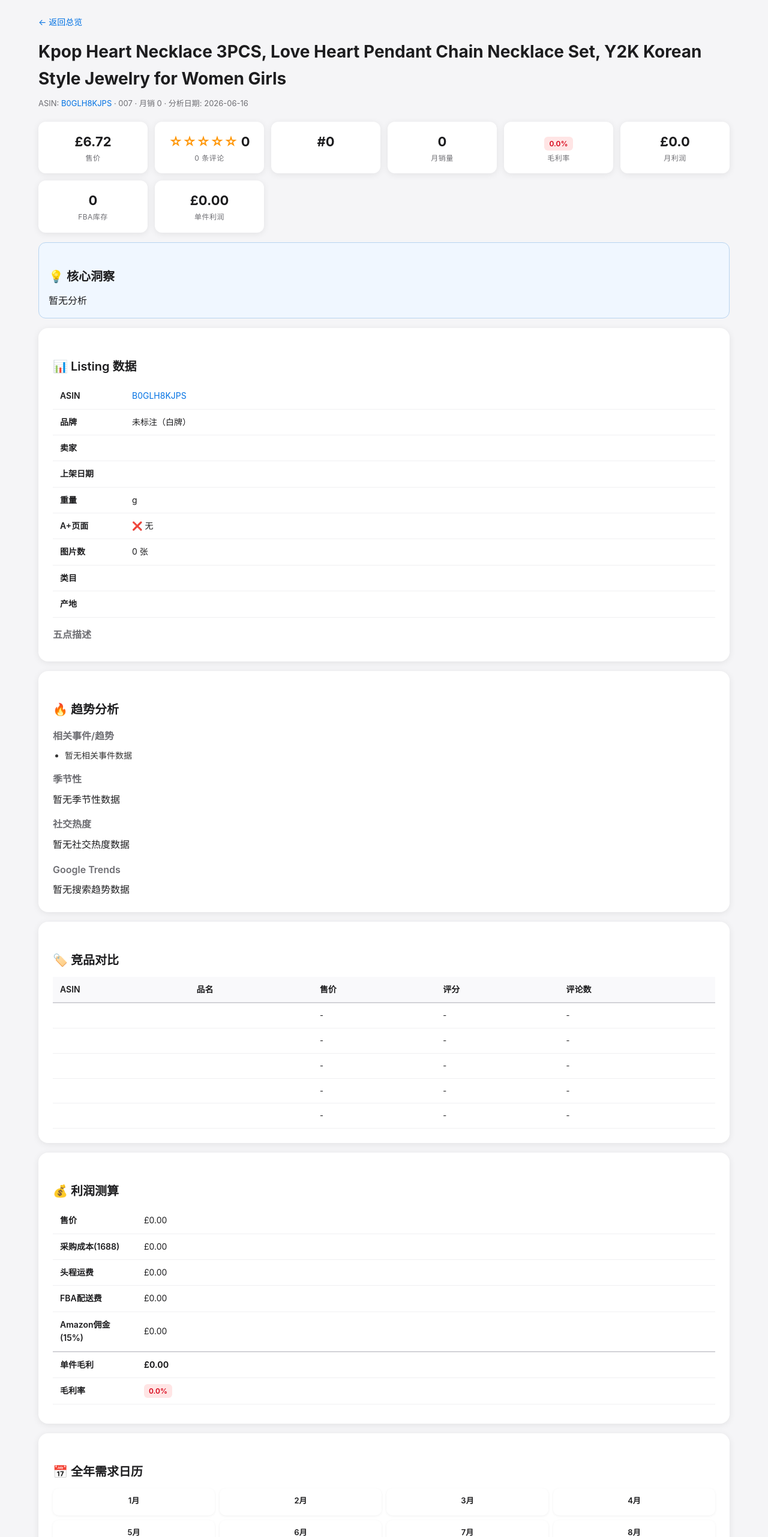
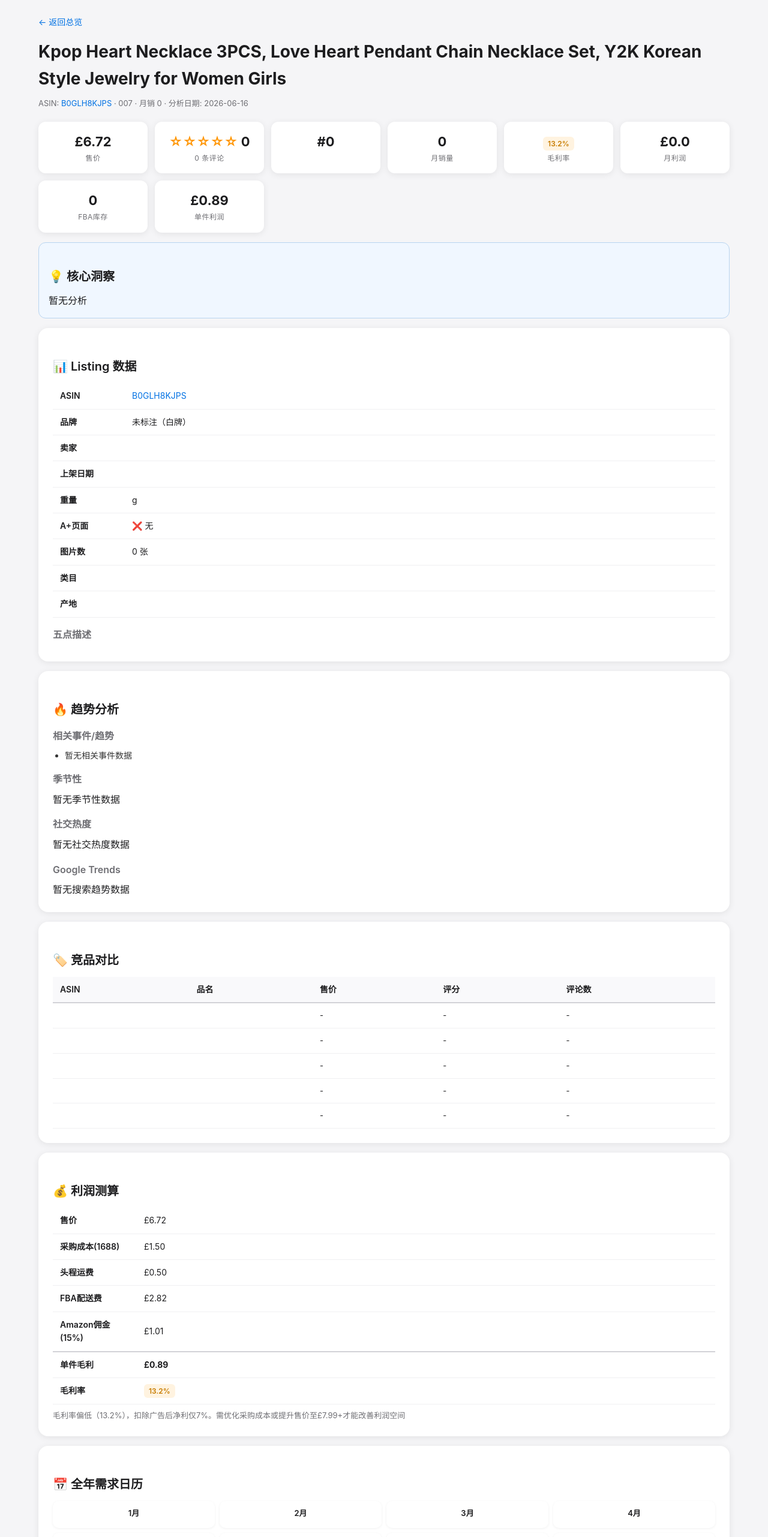
Before and after one commit to liyuhong168/product-analysis, a plain HTML site: page B0GLH8KJPS.html in a window 1280 px wide. Shown: the top 2563 px of the page at 60% size. Drawn offline with Linux system fonts and the light colour scheme.

Commit message:
修复中文字段映射: 利润/日历/五点/趋势 (2026-06-16)

```diff
--- a/B0GLH8KJPS.html
+++ b/B0GLH8KJPS.html
@@ -65,10 +65,10 @@ a:hover { text-decoration: underline; }
       <div class="metric"><div class="value"><span class="stars">☆☆☆☆☆</span> 0</div><div class="label">0 条评论</div></div>
       <div class="metric"><div class="value">#0</div><div class="label"></div></div>
       <div class="metric"><div class="value">0</div><div class="label">月销量</div></div>
-      <div class="metric"><div class="value"><span class="badge badge-red">0.0%</span></div><div class="label">毛利率</div></div>
+      <div class="metric"><div class="value"><span class="badge badge-orange">13.2%</span></div><div class="label">毛利率</div></div>
       <div class="metric"><div class="value">£0.0</div><div class="label">月利润</div></div>
       <div class="metric"><div class="value">0</div><div class="label">FBA库存</div></div>
-      <div class="metric"><div class="value">£0.00</div><div class="label">单件利润</div></div>
+      <div class="metric"><div class="value">£0.89</div><div class="label">单件利润</div></div>
     </div>
   <div class="insight-box"><h2>💡 核心洞察</h2><p>暂无分析</p></div>
 
@@ -143,15 +143,15 @@ a:hover { text-decoration: underline; }
     <div class="card">
       <h2>💰 利润测算</h2>
       <table>
-        <tr><td style="width:140px;font-weight:600">售价</td><td>£0.00</td></tr>
-        <tr><td style="font-weight:600">采购成本(1688)</td><td>£0.00</td></tr>
-        <tr><td style="font-weight:600">头程运费</td><td>£0.00</td></tr>
-        <tr><td style="font-weight:600">FBA配送费</td><td>£0.00</td></tr>
-        <tr><td style="font-weight:600">Amazon佣金(15%)</td><td>£0.00</td></tr>
-        <tr style="border-top:2px solid var(--border)"><td style="font-weight:700">单件毛利</td><td style="font-weight:700">£0.00</td></tr>
-        <tr><td style="font-weight:700">毛利率</td><td><span class="badge badge-red">0.0%</span></td></tr>
+        <tr><td style="width:140px;font-weight:600">售价</td><td>£6.72</td></tr>
+        <tr><td style="font-weight:600">采购成本(1688)</td><td>£1.50</td></tr>
+        <tr><td style="font-weight:600">头程运费</td><td>£0.50</td></tr>
+        <tr><td style="font-weight:600">FBA配送费</td><td>£2.82</td></tr>
+        <tr><td style="font-weight:600">Amazon佣金(15%)</td><td>£1.01</td></tr>
+        <tr style="border-top:2px solid var(--border)"><td style="font-weight:700">单件毛利</td><td style="font-weight:700">£0.89</td></tr>
+        <tr><td style="font-weight:700">毛利率</td><td><span class="badge badge-orange">13.2%</span></td></tr>
       </table>
-      <p style="margin-top:8px;font-size:13px;color:var(--sub)"></p>
+      <p style="margin-top:8px;font-size:13px;color:var(--sub)">毛利率偏低（13.2%），扣除广告后净利仅7%。需优化采购成本或提升售价至£7.99+才能改善利润空间</p>
     </div>
   <div class="card"><h2>📅 全年需求日历</h2><div class="calendar-grid"><div class="cal-month"><div class="month-name">1月</div><div class="demand"></div></div><div class="cal-month"><div class="month-name">2月</div><div class="demand"></div></div><div class="cal-month"><div class="month-name">3月</div><div class="demand"></div></div><div class="cal-month"><div class="month-name">4月</div><div class="demand"></div></div><div class="cal-month"><div class="month-name">5月</div><div class="demand"></div></div><div class="cal-month"><div class="month-name">6月</div><div class="demand"></div></div><div class="cal-month"><div class="month-name">7月</div><div class="demand"></div></div><div class="cal-month"><div class="month-name">8月</div><div class="demand"></div></div><div class="cal-month"><div class="month-name">9月</div><div class="demand"></div></div><div class="cal-month"><div class="month-name">10月</div><div class="demand"></div></div><div class="cal-month"><div class="month-name">11月</div><div class="demand"></div></div><div class="cal-month"><div class="month-name">12月</div><div class="demand"></div></div></div></div>
 
```
Also changed, not shown: B0F6SZN7S2.html (+3 -3 lines), B0GKTWHKHQ.html (+3 -3 lines), B0GLGT9TQT.html (+3 -3 lines), B0GLXKW95W.html (+2 -2 lines), index.html (+4 -4 lines).
